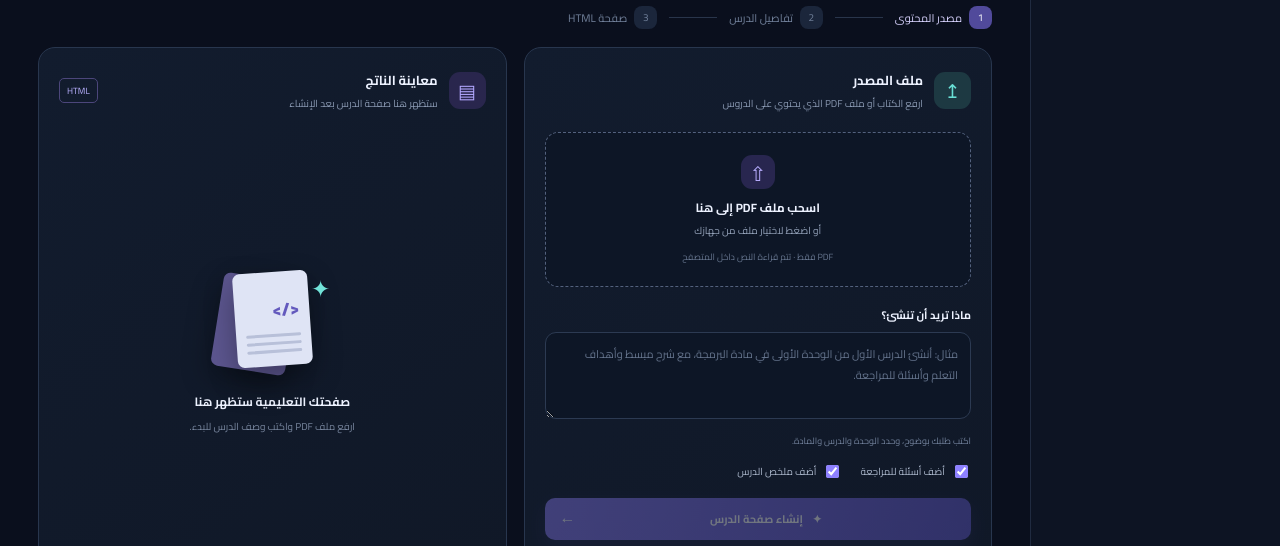
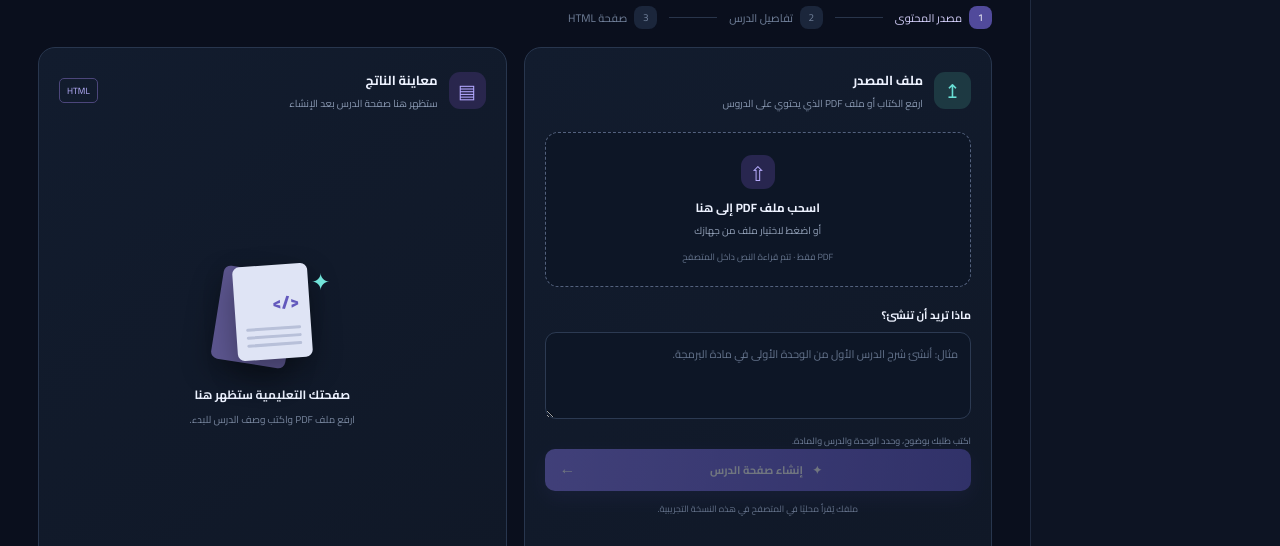
Before and after one commit to fkhames819-cloud/kshkooll-ai, a plain HTML site: page index.html in a window 1280 px wide. Shown: the part 241-787 px from the top of the page. Drawn offline with Linux system fonts and the light colour scheme.

Commit message:
Remove question and summary options from lesson builder

```diff
--- a/index.html
+++ b/index.html
@@ -29,8 +29,8 @@
 <label class="dropzone" id="dropzone" for="pdfFile"><input id="pdfFile" type="file" accept="application/pdf,.pdf" hidden><span class="upload-icon">⇧</span><b>اسحب ملف PDF إلى هنا</b><span>أو اضغط لاختيار ملف من جهازك</span><small>PDF فقط · تتم قراءة النص داخل المتصفح</small></label>
 <div class="file-info" id="fileInfo" hidden><div class="pdf-icon">PDF</div><div class="file-meta"><b id="fileName">اسم الملف</b><small id="fileDetails">جارٍ قراءة الملف...</small></div><button id="removeFile" class="remove-file" title="إزالة الملف">×</button></div>
 <div class="extract-status" id="extractStatus" hidden><div class="progress-track"><span id="progressBar"></span></div><small id="statusText">جارٍ استخراج النص...</small></div>
-<div class="field"><label for="lessonPrompt">ماذا تريد أن تنشئ؟</label><textarea id="lessonPrompt" rows="3" placeholder="مثال: أنشئ الدرس الأول من الوحدة الأولى في مادة البرمجة، مع شرح مبسط وأهداف التعلم وأسئلة للمراجعة."></textarea><div class="field-hint">اكتب طلبك بوضوح، وحدد الوحدة والدرس والمادة.</div></div>
-<div class="options-row"><label class="check-label"><input type="checkbox" id="includeQuestions" checked> أضف أسئلة للمراجعة</label><label class="check-label"><input type="checkbox" id="includeSummary" checked> أضف ملخص الدرس</label></div>
+<div class="field"><label for="lessonPrompt">ماذا تريد أن تنشئ؟</label><textarea id="lessonPrompt" rows="3" placeholder="مثال: أنشئ شرح الدرس الأول من الوحدة الأولى في مادة البرمجة."></textarea><div class="field-hint">اكتب طلبك بوضوح، وحدد الوحدة والدرس والمادة.</div></div>
+
 <button class="primary-btn" id="generateBtn" disabled><span>✦</span> إنشاء صفحة الدرس <span class="btn-arrow">←</span></button>
 <p class="privacy-note">ملفك يُقرأ محليًا في المتصفح في هذه النسخة التجريبية.</p>
 </section>
```
